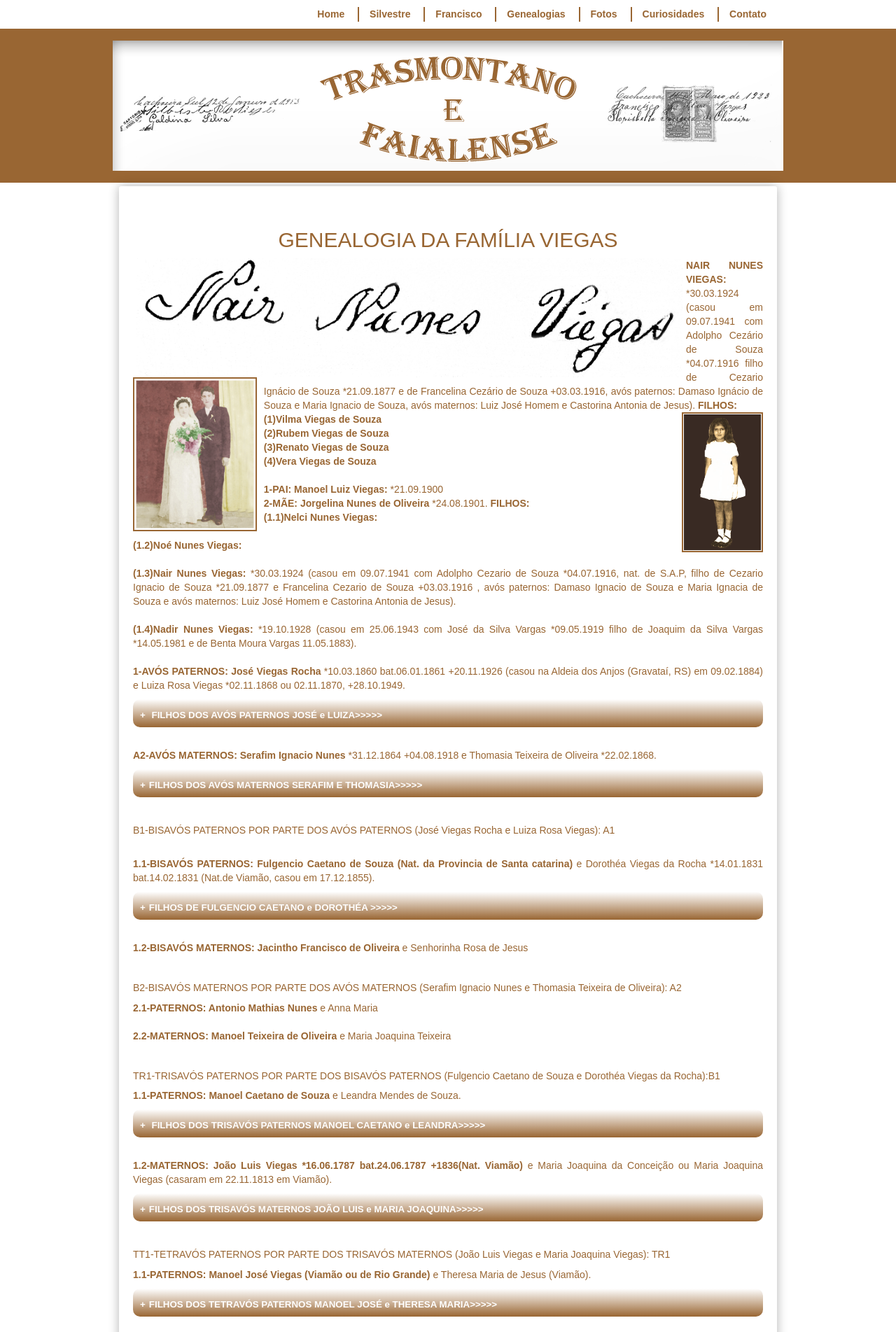
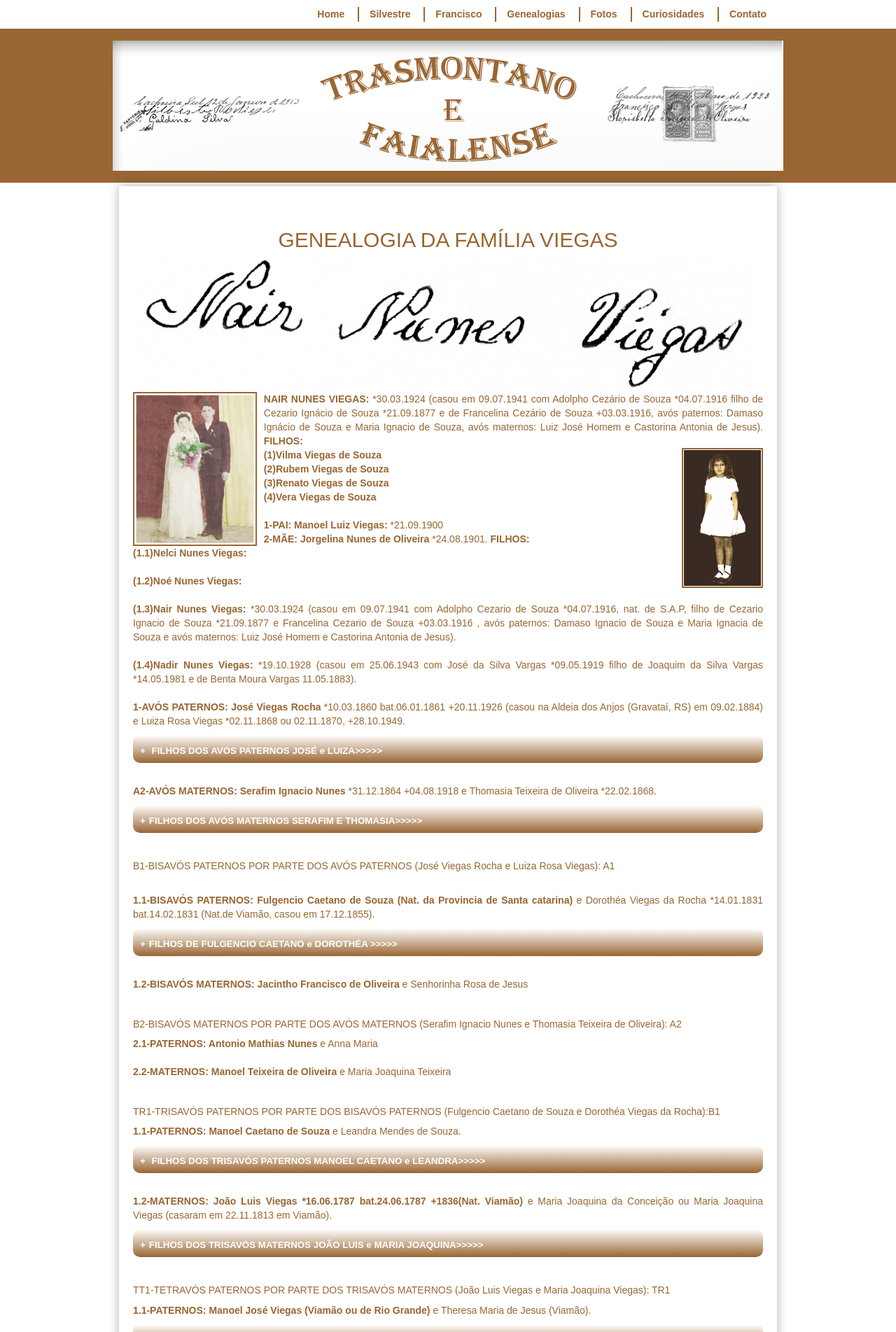
Before and after one commit to claudiovargas1955/claudiovargas1955.github.io, a Jekyll site: the page built from _pages/genealogia-da-familia-viegas.html, in a window 1280 px wide. Shown: the top 1903 px of the page at 70% size. Built offline with Jekyll 4.4.1, drawn with Linux system fonts in a browser that asks for light colours; some web fonts are replaced.

Commit message:
Update genealogia-da-familia-viegas.html

```diff
--- a/_pages/genealogia-da-familia-viegas.html
+++ b/_pages/genealogia-da-familia-viegas.html
@@ -41,7 +41,7 @@
 </style>
 
 <h2>GENEALOGIA DA FAMÍLIA VIEGAS</h2>
-<img class="esq1" style="float:left"; src="/images/Nair.png" width="780px"  height:"100px" align="center" title="Assinatura Nair Nunes Viegas -
+<img class="esq1" style="float:left"; src="/images/Nair.png" width="880px"  height:"100px" align="center" title="Assinatura Nair Nunes Viegas -
 09.07.1941";/>
 
 <p><img class="esq" style="float:left"; widht="120px padding-botton:1px"; src="/images/145076040011.png"; height="220px"
```
